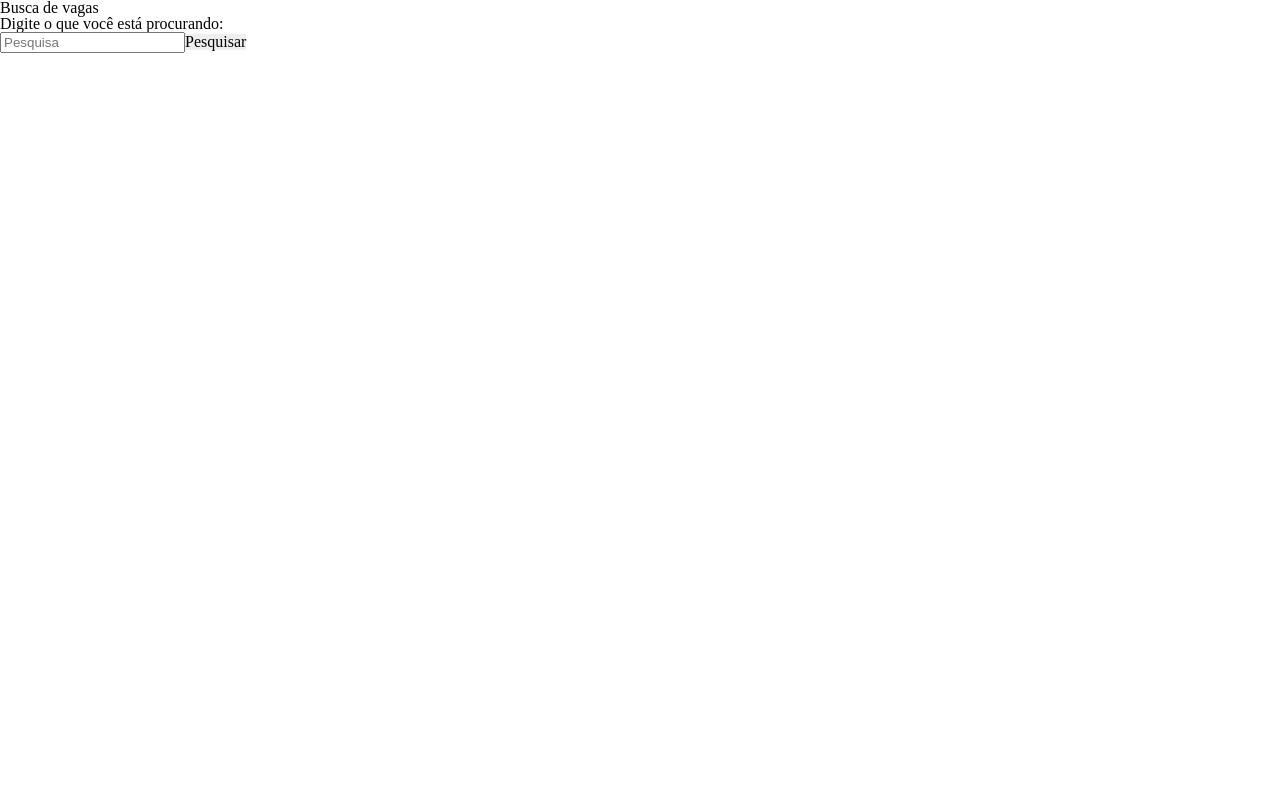
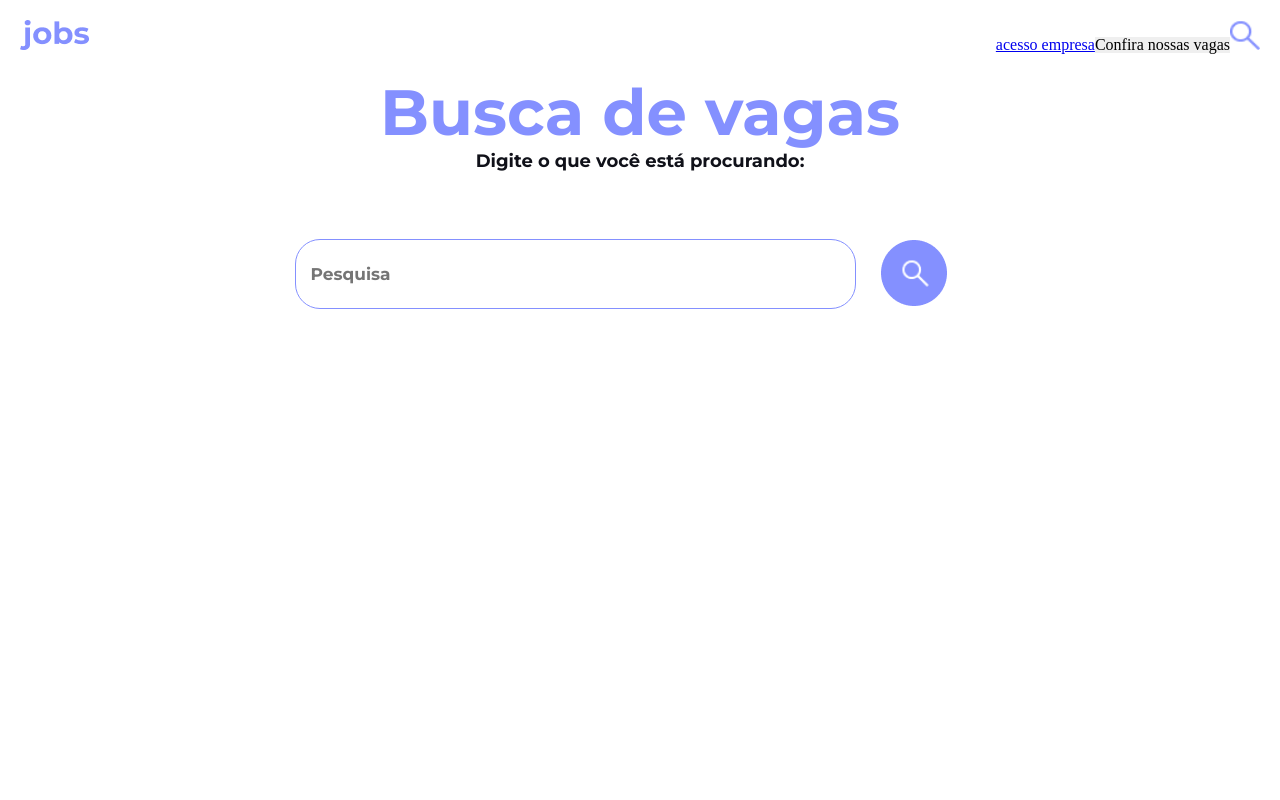
Before and after one commit to rcoelhomf/Kenzie-Jobs-T17-tsunode, a React (Vite) app: page /search in a window 1280 px wide. Shown: the top 800 px of the page. Built offline with nearby package versions, Linux system fonts and the light colour scheme.

Commit message:
EstelizaçãoSearch

```diff
--- a/src/Pages/Searchpage/index.tsx
+++ b/src/Pages/Searchpage/index.tsx
@@ -1,4 +1,13 @@
 import { useState, ChangeEvent, FormEvent } from 'react';
+import {Title1,ParagraphMenu,Paragraph,Title2} from "../../Styles/Typography"
+import {StyledForm,StyledInput,StyledImgLupa,StyledImgRetangle,StyledButton,StyledDivJobs,StyledButtonAplly,StyledMainDiv } from"./style"
+import Lupa from "../../assets/LupaWhite.png"
+import Rectangle from "../../assets/Rectangle 2.png"
+import plus from "../../assets/add_FILL0_wght400_GRAD0_opsz48 1.png"
+import menus from "../../assets/remove_FILL0_wght400_GRAD0_opsz48 1.png"
+import { Footer } from '../../components/Footer';
+import { Header } from '../../components/Header';
+
 
 interface Job {
   userId: number;
@@ -46,45 +55,52 @@ export const SearchPage = () => {
   }
 
   return (
-    <div>
-      <h1>Busca de vagas</h1>
-      <p>Digite o que você está procurando:</p>
-      <form onSubmit={handleSearchSubmit}>
-        <input
+    <>
+    <Header/>
+    <StyledMainDiv>
+      <Title1 font='var(--color-blue)'>Busca de vagas</Title1>
+      <ParagraphMenu>Digite o que você está procurando:</ParagraphMenu>
+      <StyledForm  onSubmit={handleSearchSubmit}>
+        <StyledInput
           type="text"
           placeholder="Pesquisa"
           value={searchTerm}
           onChange={handleSearchChange}
         />
-        <button type="submit">Pesquisar</button>
-      </form>
+        <StyledButton type="submit"> <StyledImgRetangle src={Rectangle} alt="" />  <StyledImgLupa src={Lupa} alt=""/></StyledButton>
+      </StyledForm>
+
+      <StyledDivJobs>
       {submittedSearchTerm && (
         <>
-          <h2>Resultados de busca para: '{submittedSearchTerm}'</h2>
+          <ParagraphMenu >Resultados de busca para: '{submittedSearchTerm}'</ParagraphMenu>
           {jobs.length > 0 ? (
             <ul>
               {jobs.map((job) => (
                 <li key={job.id}>
-                  <h2>{job.position}</h2>
+                  <ParagraphMenu>{job.position}</ParagraphMenu>
                   {expandedJobId === job.id ? (
                     <>
-                      <p>{job.description}</p>
-                      <button onClick={() => handleToggleDescription(job.id)}>-</button>
+                      <Paragraph>{job.description}</Paragraph>
+                      <StyledButton onClick={() => handleToggleDescription(job.id)}> <img src={menus} alt=""  /></StyledButton>
                     </>
                   ) : (
                     <>
-                      <button onClick={() => handleToggleDescription(job.id)}>+</button>
+                      <StyledButton onClick={() => handleToggleDescription(job.id)}> <img src={plus} alt=""  /></StyledButton>
                     </>
                   )}
-                  <button onClick={() => handleApplyJob(job.id)}>Candidatar-se</button>
+                  <StyledButtonAplly onClick={() => handleApplyJob(job.id)}>Candidatar-se</StyledButtonAplly>
                 </li>
               ))}
             </ul>
           ) : (
-            <p>Desculpe :(! Nenhum resultado encontrado.</p>
+            <Title2>Desculpe :(! <Paragraph>Nenhum resultado encontrado.</Paragraph> </Title2>
           )}
         </>
       )}
-    </div>
+      </StyledDivJobs>
+    </StyledMainDiv>
+    <Footer/>
+    </>
   );
 }
--- /dev/null
+++ b/src/Pages/Searchpage/style.ts
@@ -0,0 +1,89 @@
+import { styled } from "styled-components";
+
+export const StyledMainDiv = styled.div`
+    width:100vw;
+    height: 100vh;
+
+    display: flex;
+    flex-direction: column;
+    justify-content: center;
+    align-items: center;
+
+`
+
+
+export const StyledForm = styled.form`
+    width: 928px;
+    height: 66px;
+
+    display: flex;
+    justify-content: center;
+    align-items: center;
+
+    margin-top: 70px;
+    gap:25px;
+`
+
+
+export const StyledInput = styled.input`
+    width: 542px;
+    height: 66px;
+
+
+    border: 1px solid var(--color-blue);
+    border-radius: 25px;
+
+    font-family: 'Montserrat', sans-serif;
+    font-weight: 700;
+    font-size:17px;
+    line-height: 20px;
+
+    padding-left: 15px;
+
+`
+export const StyledButton = styled.button`
+    background-color: transparent;
+`
+export const StyledImgRetangle = styled.img`
+    width: 66px;
+    height: 66px;
+
+`
+export const StyledImgLupa = styled.img`
+    width: 35px;
+    height: 35px;
+
+
+    position: relative;
+    bottom: 15px;
+    right: 53px;
+
+
+`
+export const StyledDivJobs = styled.div`
+    width: 1105px;
+    height: 599px;
+
+    display: flex;
+    flex-direction: column;
+    justify-content: center;
+    align-items: center;
+
+`
+
+export const StyledButtonAplly = styled.button`
+    width: 197px;
+    height: 58px;
+
+    background-color: transparent;
+
+    border: 1px solid var(--color-blue);
+    border-radius: 25px;
+
+    font-family: 'Montserrat', sans-serif;
+    font-weight: 700;
+    font-size:17px;
+    line-height: 20px;
+    color: var(--color-blue);
+
+`
```
Also changed, not shown: src/assets/LupaWhite.png (added), src/assets/Rectangle 2.png (added).
